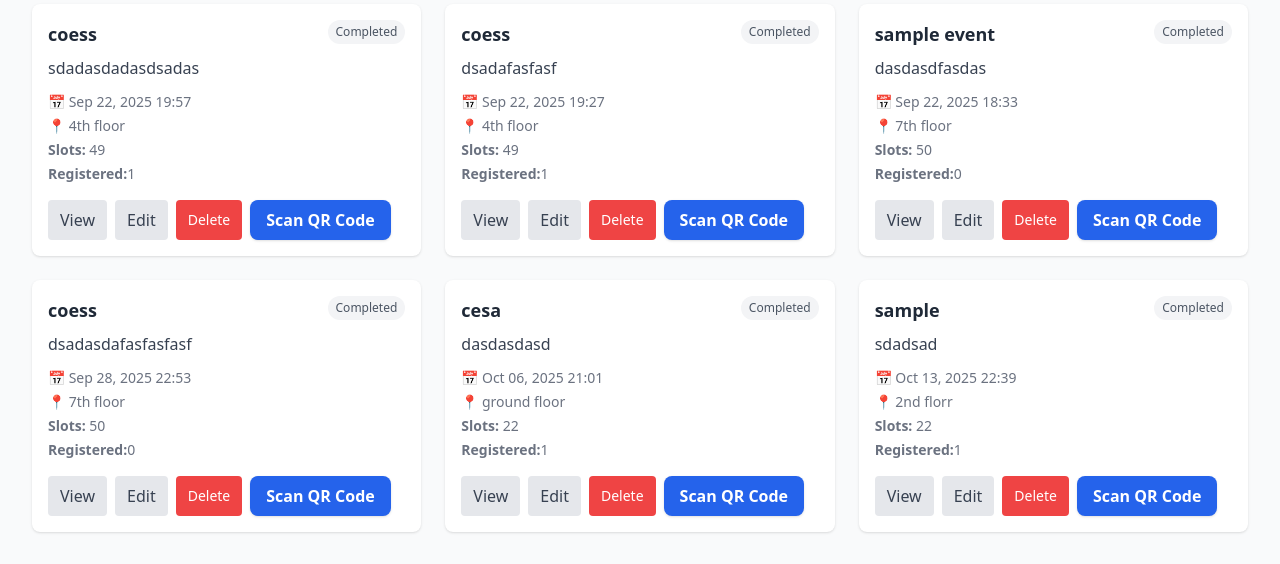
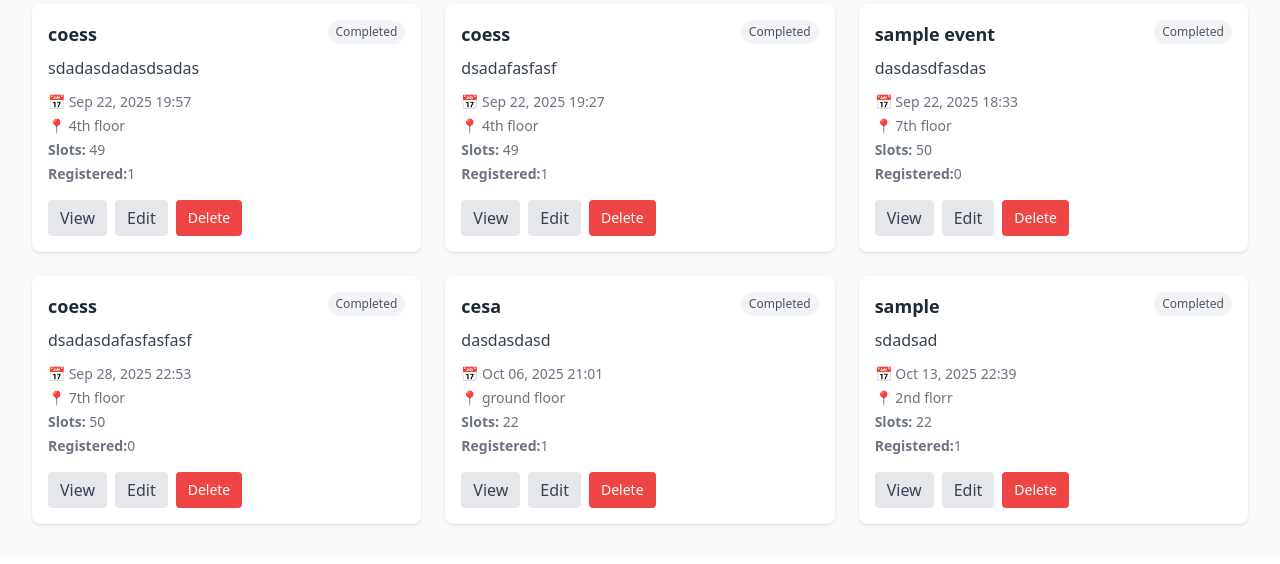
Before and after one commit to Jerome-321/Orgmanage, a Django app: page /events/ in a window 1280 px wide. Shown: the part 264-828 px from the top of the page. Run offline with Django 5.2, Linux system fonts and the light colour scheme; the first user in the database is signed in; data comes from the database, SQL or seed files in the repository; some libraries are stand-ins or nearby versions.

Commit message:
Update event_list.html and view_qr.html templates

```diff
--- a/accounts/templates/accounts/event_list.html
+++ b/accounts/templates/accounts/event_list.html
@@ -63,10 +63,6 @@
 
         <button onclick="openModal('modalDelete{{ event.id }}')"
           class="bg-red-500 hover:bg-red-700 text-white px-3 py-2 rounded text-sm">Delete</button>
-          <a href="{% url 'accounts:scan_qr' %}">
-        <button class="bg-blue-600 hover:bg-blue-700 text-white font-semibold py-2 px-4 rounded-lg shadow">Scan QR Code</button>
-          </a>
-
         {% else %}
         {% if event.registered %}
         <button onclick="openModal('modalCancel{{ event.id }}')"
@@ -77,10 +73,6 @@
         {% endif %}
         {% endif %}
         {% if event.registered %}
-      <a href="{% url 'accounts:view_qr' event.id %}"
-     class="px-4 py-2 bg-blue-600 text-white rounded hover:bg-blue-700">
-     View QR
-  </a>
 {% endif %}
       </div>
     </div>
```
Also changed, not shown: accounts/templates/accounts/view_qr.html (+1 -1 lines).
